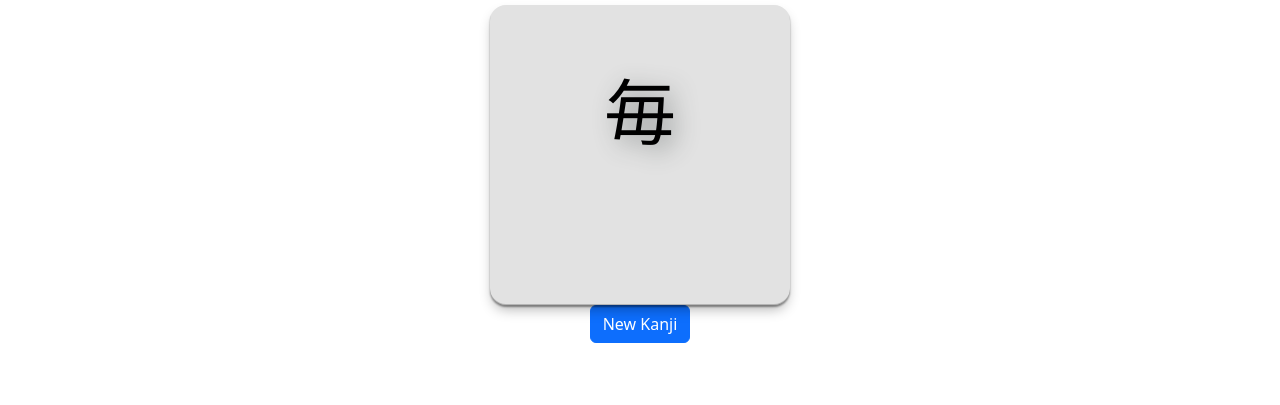
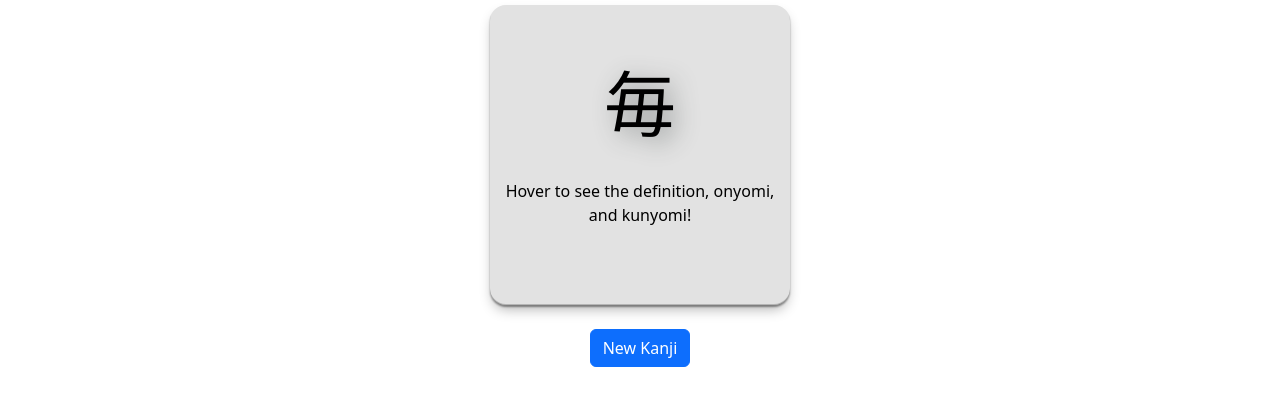
Before and after one commit to robinallenaz/Random-Kanji-Generator, a plain HTML site: page index.html in a window 1280 px wide. Shown: the part 179-584 px from the top of the page. Drawn offline with nearby package versions, Linux system fonts and the light colour scheme; a web font is replaced by a local one.

Commit message:
Removed image file, added line break above button, added p to card

```diff
--- a/index.html
+++ b/index.html
@@ -46,8 +46,7 @@
         <div class="flip-card-inner">
           <div class="flip-card-front">
             <h2 id="name"></h2>
-            <br />
-            <br />
+            <p>Hover to see the definition, onyomi, and kunyomi!</p>
           </div>
           <div class="flip-card-back">
             <label id="definition"></label>
@@ -59,6 +58,7 @@
         </div>
         </div>
       </div>
+      <br>
       <button class="btn btn-primary" id="generateButton" type="button">
         New Kanji
       </button>
--- a/styles/index.css
+++ b/styles/index.css
@@ -10,6 +10,10 @@ html,
 body {
   max-width: 100%;
   overflow-x: hidden;
+}
+
+p {
+  color: black;
 }
 
 label {
```
Also changed, not shown: 1 other file.
